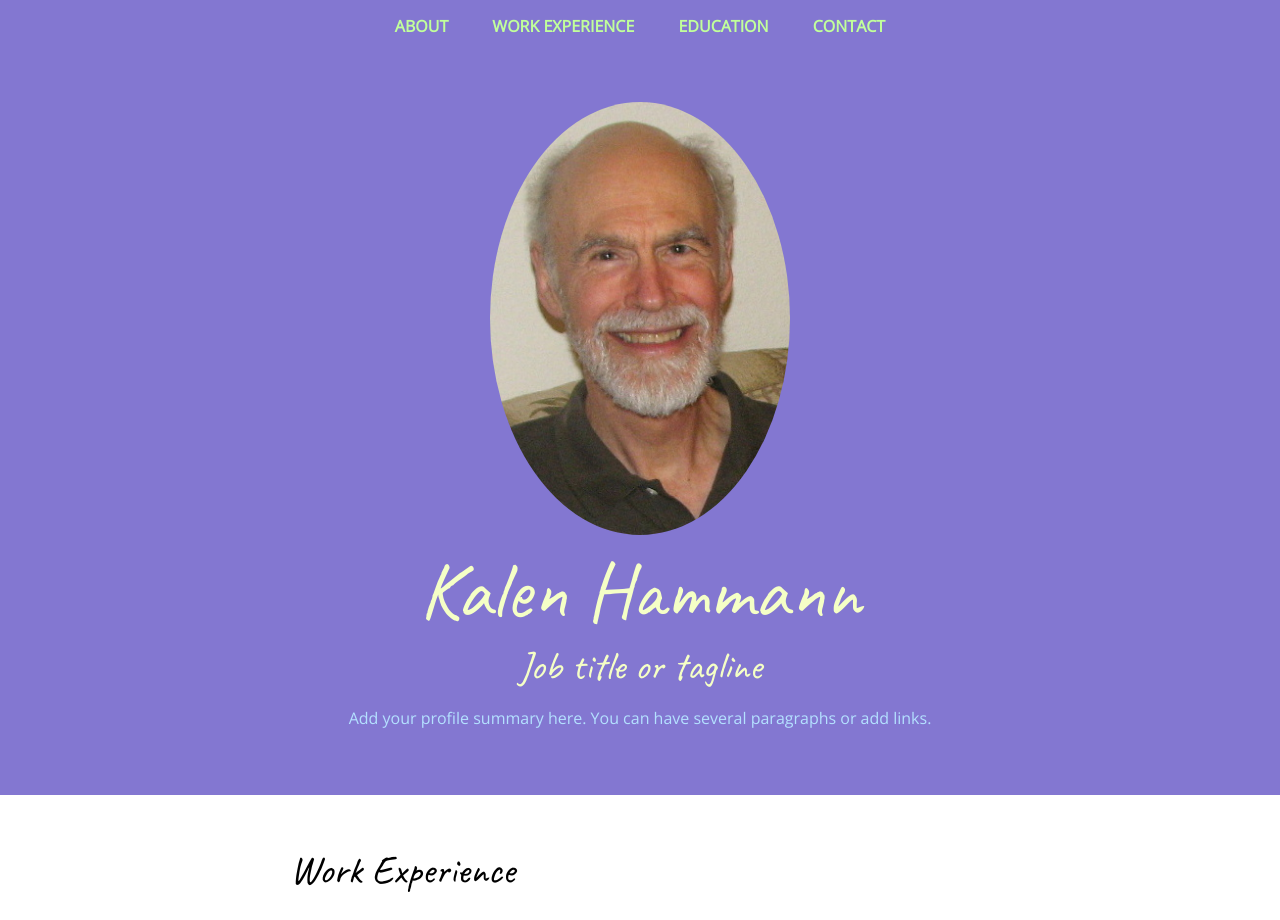
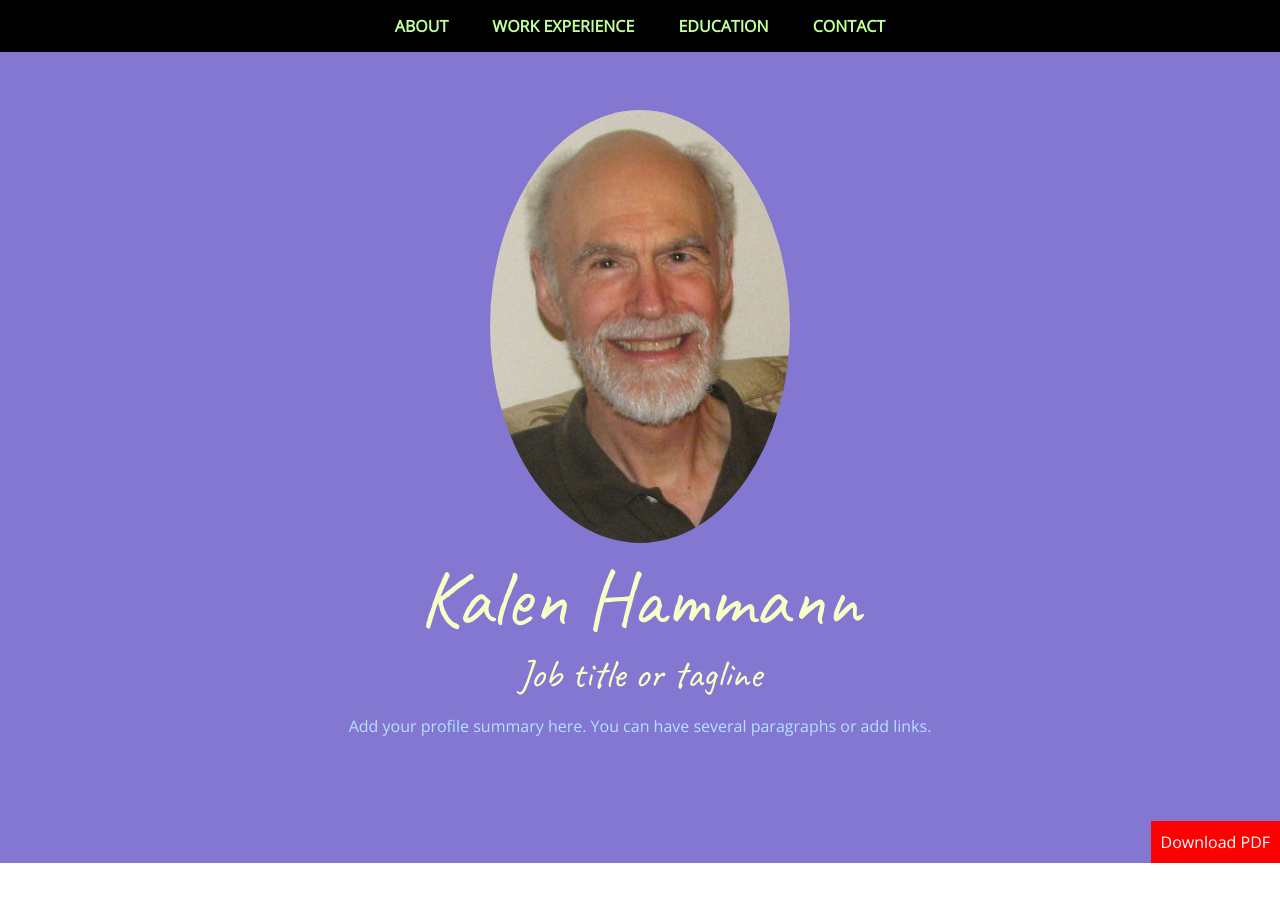
Before and after one commit to DrKalen/CSS-Resume-Project, a plain HTML site: page index.html in a window 1280 px wide. Shown: the top 920 px of the page. Drawn offline with nearby package versions, Linux system fonts and the light colour scheme.

Commit message:
Style the navigation, add download link (also font-awesome font declaration and twitter font)

```diff
--- a/css/styles.css
+++ b/css/styles.css
@@ -60,7 +60,7 @@ a:hover {
 
 .content-wrapper {
     max-width: 800px;
-    padding: 50px;
+    padding: 60px 50px;
     margin: 0 auto;
 }
 
@@ -68,9 +68,22 @@ a:hover {
     text-transform: uppercase;
 }
 
+.btn {
+    text-decoration: none;
+    background: red;
+    color: white;
+    display: inline-block;
+    padding: 10px;
+}
+
 /* Navigation */
 nav {
     text-align: center;
+    background: black;
+    position: fixed;
+    top: 0;
+    left: 0;
+    right: 0;
 }
 
 nav a {
@@ -90,6 +103,8 @@ header, footer {
 /* Header only */
 header {
     text-align: center;
+    padding: 50px;
+    position: relative;
 }
 
 
@@ -102,6 +117,12 @@ header h1, header h2 {
     width: 300px;
     border-radius: 50%;
     /* float: left; */
+}
+
+.download {
+    position: absolute;
+    bottom: 0;
+    right: 0;
 }
 
 /* Footer only */
--- a/index.html
+++ b/index.html
@@ -4,12 +4,13 @@
     <meta charset="UTF-8">
     <meta name="viewport" content="width=device-width, initial-scale=1.0">
     <title>Your Name | Resume</title>
+    <script defer src="https://use.fontawesome.com/releases/v5.0.10/js/all.js" integrity="sha384-slN8GvtUJGnv6ca26v8EzVaR9DC58QEwsIk9q1QXdCU8Yu8ck/tL/5szYlBbqmS+" crossorigin="anonymous"></script>
     <link href="https://fonts.googleapis.com/css?family=Caveat|Caveat+Brush|Open+Sans:400" rel="stylesheet">
     <link rel="stylesheet" href="css/styles.css">
 </head>
 <body>
     <!-- // Intro -->
-    <header>
+    <header id="about">
         <nav>
             <a href="#about">About</a>
             <a href="#work">Work Experience</a>
@@ -22,6 +23,7 @@
             <h2>Job title or tagline</h2>
             <p>Add your profile summary here. You can have several paragraphs or add links.</p>
         </div>
+        <a href="#" class="btn download" download>Download PDF</a>
     </header>
 
     <main>
@@ -79,7 +81,7 @@
             <div class="contact-info">
                 <a href="mailto:email@example.com">email@example.com</a>
                 <a href="http://yourwebsite.com" target="_blank">yourwebsite.com</a>
-                <a href="#" target="_blank">Twitter</a>
+                <a href="kalenhammann.com"<i class="fab fa-twitter" aria-hidden="true"></i><span class="sr-only">Twitter</span></a>
                 <a href="#" target="_blank">LinkedIn</a>
                 <a href="#" target="_blank">Facebook</a>
             </div>
```
